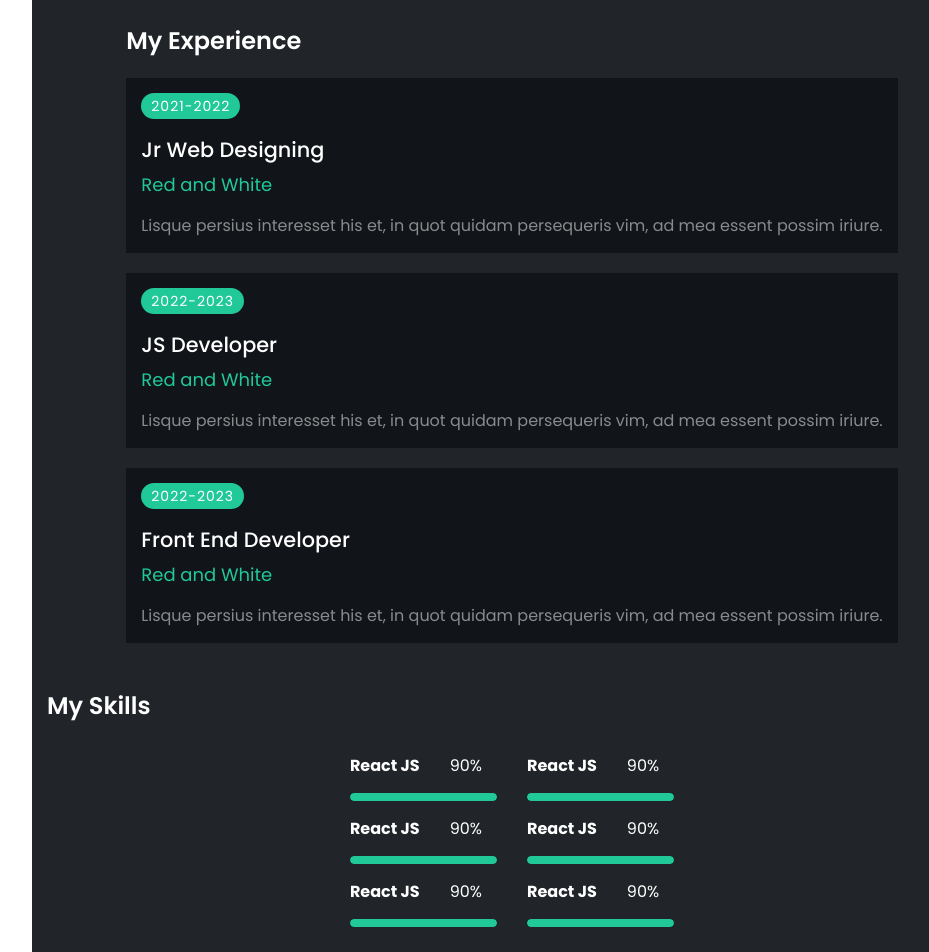
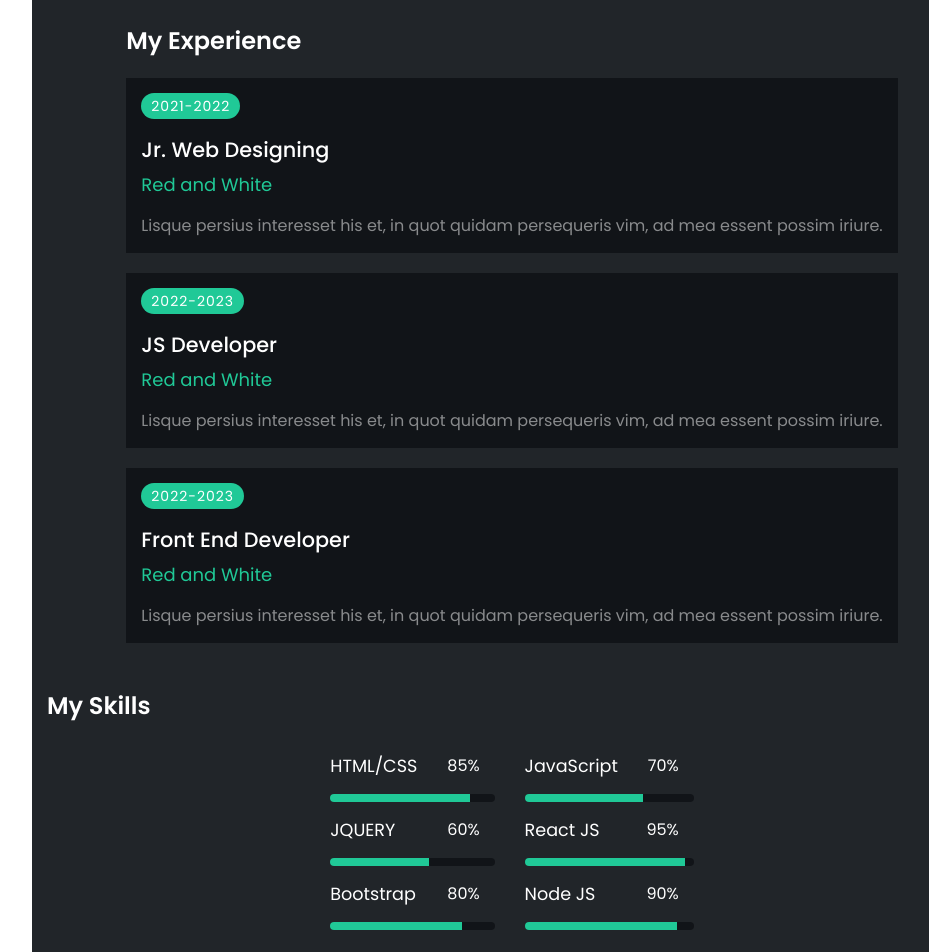
Before and after one commit to yashguard/Portfolio, a React (Create React App) app: page / in a window 1280 px wide. Shown: the part 3860-4812 px from the top of the page, without its empty margins (288-1217 px from the left). Built offline with nearby package versions, Linux system fonts and the light colour scheme.

Commit message:
Resume section done

```diff
--- a/src/App.css
+++ b/src/App.css
@@ -162,6 +162,10 @@ section {
   padding: 0;
 }
 
+/* ============================
+      common components
+ ============================ */
+
 .common-heading {
   position: relative;
   text-align: center;
@@ -193,6 +197,42 @@ section {
   background-color: var(--light-green);
 }
 
+.cv-btn {
+  padding: 14px 40px;
+  background-color: #1b9a74;
+  border: none;
+  color: var(--white);
+  font-size: 16px;
+  font-weight: 400;
+  display: block;
+  margin-top: 20px;
+  border-radius: 50px;
+  cursor: pointer;
+  position: relative;
+  overflow: hidden;
+  transition: all 0.7s;
+}
+
+.cv-btn::before {
+  content: "";
+  position: absolute;
+  left: -43px;
+  top: -45px;
+  width: 50px;
+  height: 200px;
+  background-color: white;
+  transform: rotate(-45deg);
+  transition: all 0.7s;
+  opacity: 0.4;
+}
+
+.cv-btn:hover::before {
+  left: 238px;
+}
+
+.cv-btn:hover {
+  transform: scale(105%);
+}
 
 /* ============================
         main component
@@ -438,43 +478,6 @@ nav ul a:hover {
   padding-left: 5px;
 }
 
-.about-section .about-me button {
-  padding: 14px 40px;
-  background-color: #1b9a74;
-  border: none;
-  color: var(--white);
-  font-size: 16px;
-  font-weight: 400;
-  display: block;
-  margin-top: 20px;
-  border-radius: 50px;
-  cursor: pointer;
-  position: relative;
-  overflow: hidden;
-  transition: all 0.7s;
-}
-
-.about-section .about-me button::before {
-  content: "";
-  position: absolute;
-  left: -43px;
-  top: -45px;
-  width: 50px;
-  height: 200px;
-  background-color: white;
-  transform: rotate(-45deg);
-  transition: all 0.7s;
-  opacity: 0.4;
-}
-
-.about-section .about-me button:hover::before {
-  left: 238px;
-}
-
-.about-section .about-me button:hover {
-  transform: scale(105%);
-}
-
 /* ============================
         service section
  ============================ */
@@ -673,8 +676,12 @@ nav ul a:hover {
   padding-left: 15px;
 }
 
+.resume-section .progress-bar-part .content h4 {
+  font-size: 1.1rem;
+  font-weight: 400;
+}
+
 .resume-section .progress-bar-part .progress {
-  width: 100%;
   height: 0.5rem;
   background-color: var(--progress);
   border-radius: 10px;
@@ -682,17 +689,6 @@ nav ul a:hover {
 }
 
 .resume-section .progress-bar-part .progress .progress-bar {
-  position: relative;
-  width: 100%;
   height: 100%;
   background-color: var(--light-green);
-  border-radius: 10px;
-  transition: all 1s;
 }
-
-.resume-section .progress-bar-part .progress .progress-bar span {
-  position: absolute;
-  top: 0;
-  right: 0;
-  color: var(--white);
-}
--- a/src/Components/Button2.jsx
+++ b/src/Components/Button2.jsx
@@ -1,7 +1,7 @@
 import React from 'react'
 
 const Button2 = () => {
-    return <button>Download CV</button>
+    return <button className='cv-btn'>Download CV</button>
 }
 
 export default Button2
--- a/src/Components/ProgressBar.jsx
+++ b/src/Components/ProgressBar.jsx
@@ -5,12 +5,12 @@ import "aos/dist/aos.css";
 const ProgressBar = (props) => {
   let { heading, perc } = props;
   useEffect(() => {
-    Aos.init({ duration: 2000 });
+    Aos.init({ duration: 1000 });
   }, []);
   return (
     <div>
       <div className="content row justify-content-between">
-        <div className="col-xxl-11" style={{paddingLeft : "0"}}>
+        <div className="col-xxl-11" style={{ paddingLeft: "0" }}>
           <h4>{heading}</h4>
         </div>
         <div className="col-xxl-1">
@@ -18,7 +18,11 @@ const ProgressBar = (props) => {
         </div>
       </div>
       <div className="progress">
-        <div className="progress-bar" data-aos="slide-right"></div>
+        <div
+          className="progress-bar"
+          style={{ width: `${perc}%` }}
+          data-aos="slide-right"
+        ></div>
       </div>
     </div>
   );
--- a/src/Pages/Resume.jsx
+++ b/src/Pages/Resume.jsx
@@ -14,14 +14,14 @@ const Resume = () => {
         "Lisque persius interesset his et, in quot quidam persequeris vim, ad mea essent possim iriure.",
     },
     {
-      year: "2019-2020",
+      year: "2020-2021",
       board: "HSC",
       place: "Gurukul",
       description:
         "Lisque persius interesset his et, in quot quidam persequeris vim, ad mea essent possim iriure.",
     },
     {
-      year: "2021-2024",
+      year: "2022-2024",
       board: "Bachelor Degree (BCA)",
       place: "BMU",
       description:
@@ -31,7 +31,7 @@ const Resume = () => {
   let experience = [
     {
       year: "2021-2022",
-      course: "Jr Web Designing",
+      course: "Jr. Web Designing",
       place: "Red and White",
       description:
         "Lisque persius interesset his et, in quot quidam persequeris vim, ad mea essent possim iriure.",
@@ -56,13 +56,13 @@ const Resume = () => {
       <div className="container">
         <CommonHeading heading="SUMMARY" subHeading="Resume" />
         <div className="row justify-content-center">
-          <div className="education col-xxl-5">
+          <div className="education col-xxl-6">
             <h2>My Education</h2>
             {education.map((ele, i) => {
               return <MyEducation key={i} {...ele} />;
             })}
           </div>
-          <div className="experience col-xxl-5">
+          <div className="experience col-xxl-6">
             <h2>My Experience</h2>
             {experience.map((ele, i) => {
               return <MyExperience key={i} {...ele} />;
@@ -73,14 +73,14 @@ const Resume = () => {
           <h3>My Skills</h3>
           <div className="row justify-content-center">
             <div className="col-xxl-6">
-              <ProgressBar heading="React JS" perc="90" />
-              <ProgressBar heading="React JS" perc="90" />
-              <ProgressBar heading="React JS" perc="90" />
+              <ProgressBar heading="HTML/CSS" perc="85" />
+              <ProgressBar heading="JQUERY" perc="60" />
+              <ProgressBar heading="Bootstrap" perc="80" />
             </div>
             <div className="col-xxl-6">
-              <ProgressBar heading="React JS" perc="90" />
-              <ProgressBar heading="React JS" perc="90" />
-              <ProgressBar heading="React JS" perc="90" />
+              <ProgressBar heading="JavaScript" perc="70" />
+              <ProgressBar heading="React JS" perc="95" />
+              <ProgressBar heading="Node JS" perc="90" />
             </div>
           </div>
         </div>
```
